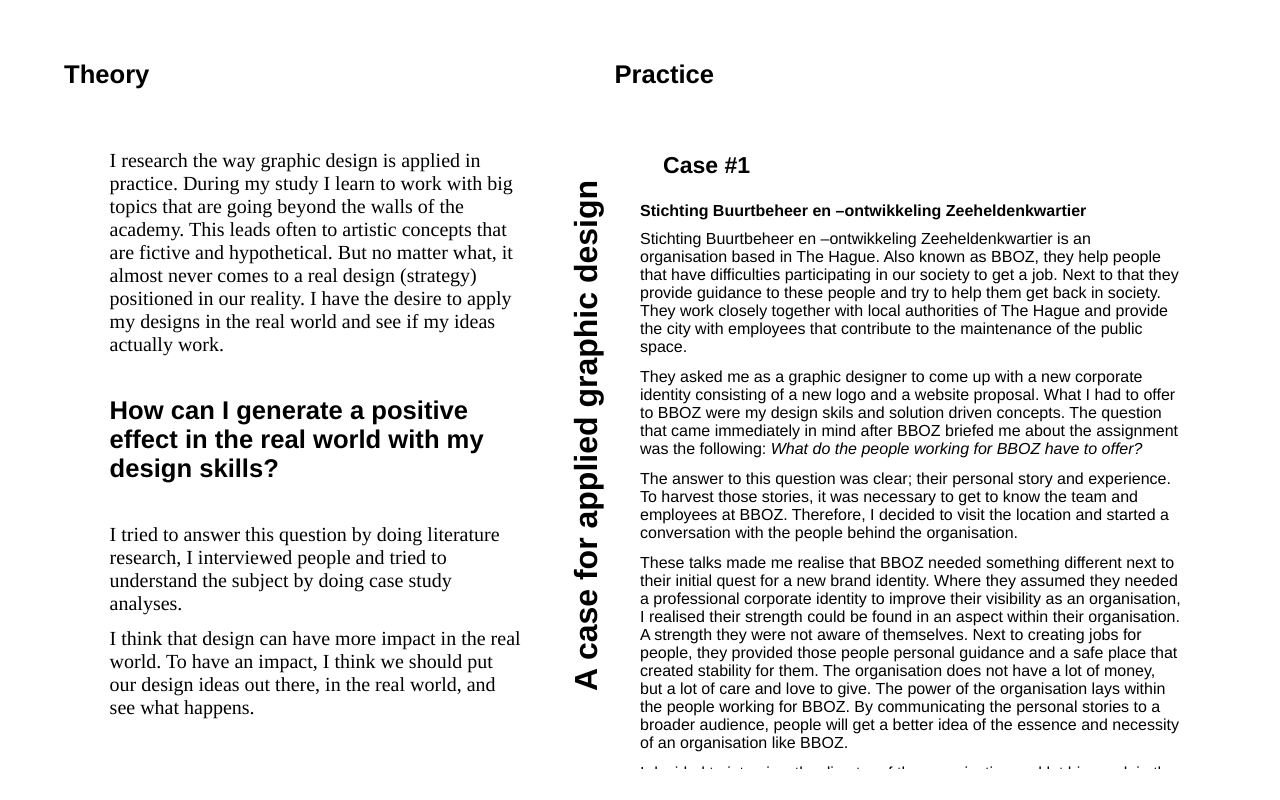
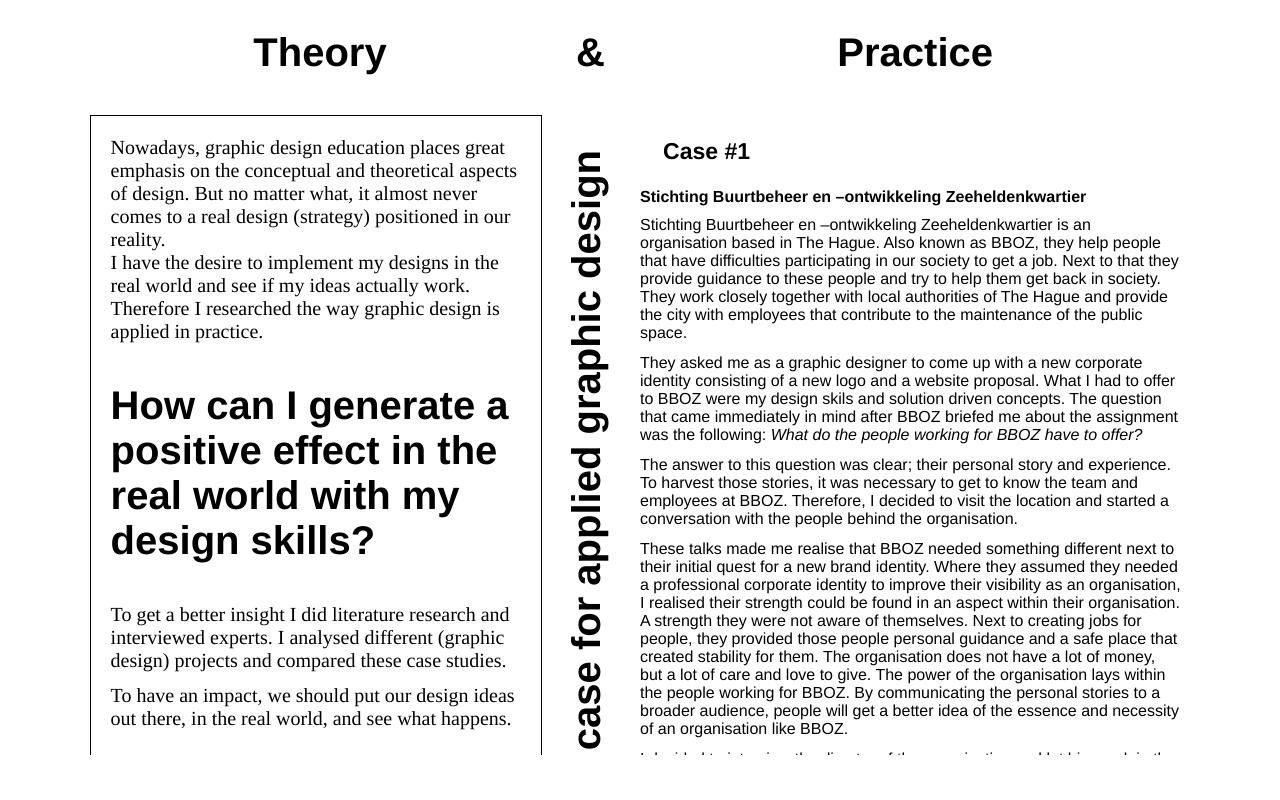
Before and after one commit to kabk/go-theses-18-lin-ven, a plain HTML site: page index.html in a window 1280 px wide. Drawn offline with Linux system fonts and the light colour scheme; a script that the page names is missing.

Commit message:
Working split + typo titles

```diff
--- a/css/main.css
+++ b/css/main.css
@@ -8,6 +8,7 @@
 }
 
 body {
+
     background: white;
     margin: 0;
     padding: 0;
@@ -36,28 +37,12 @@ font-size:20px;
 
 }
 
-h1 {
-
-/*    color:black;
-    width: 100vh;
-    position:fixed;
-    bottom: -15pt; left: 5%;
-    font-size: 2.5vw;
-    line-height: 15pt;
-    text-align: right;
-    padding-right: 15vh;
-    transform: rotate(-90deg);
-    transform-origin: left top 0;
-    -webkit-box-sizing: border-box;
-    -moz-box-sizing: border-box;
-    box-sizing: border-box;*/
-}
 
 h2 {
     /*font-family: Garamond, Baskerville, "Baskerville Old Face", "Hoefler Text", "Times New Roman", serif;*/
-    font-size: 2vw;
+    font-size: 40px;
     height:100%;
-    margin-top:10vh;
+    margin-top:30px;
     margin-bottom: 5vh;
 }
 
@@ -108,7 +93,8 @@ th {
     text-align: left;
 }
 
-.quote  {
+
+.quote {
     font-style:italic;
 }
 
@@ -128,11 +114,15 @@ img:hover {
     -webkit-filter: grayscale(0);
 }
 
+/*MENU*/
 
 #menu ul {
     display: none;
 }
 
+#menu h2{
+    text-align:center;
+}
 #menu h2:hover{
     color:grey;
     cursor: pointer;
@@ -154,35 +144,21 @@ color:grey;
 
 }
 
+/*CONTENT*/
+
 #wrapper_intro {
     width: 90vw;
     margin-top: 0;
-    /*otherwise 100vh at the bottom too*/
     margin-left: auto;
     margin-right: auto;
 }
 
 
-
-.image_title_index{
-    width:120%;
-    margin-left:12vw;
-}
-
 .abstract{
     padding:20px;
-    margin-bottom:10vh;
-  /*  background-color: rgba(255,153,153,0.3);*/
-    filter: gray; /* IE5+ */
-    -webkit-filter: grayscale(1); /* Webkit Nightlies & Chrome Canary */
-    -webkit-transition: all .4s ease-in-out;
+    border:solid 1px;
+    margin-bottom: 2vh;
 }
-
-.abstract:hover {
-    filter: none;
-    -webkit-filter: grayscale(0);
-}
-
 
 .abstract h2{
     margin-top:5vh;
@@ -192,24 +168,24 @@ color:grey;
 
 .panels {
     width:90vw;
+    height:95vh;
     margin:0;
     display: flex;
     overflow: hidden;
-
 }
 
 .panel-container {
     zoom: 1;
     float: left;
-/*    height: 100%;*/
+        height: 100%;
     width:50vw;
 
 }
 
 .panel-label {
     float: left;
-    margin-top: -20px;
     width: 100%;
+/*  */
 }
 
 .panel-scrolling-container {
@@ -219,7 +195,8 @@ color:grey;
     height: 80vh;
     width: 100%;
     position:relative;
-    overflow: auto;
+/*     overflow: auto;*/
+
 }
 
 .panel-scrolling-container img, video {
@@ -233,6 +210,7 @@ color:grey;
 
 .panel-scrolling-area {
     height: 100%;
+    overflow:auto;
 }
 
 
@@ -240,6 +218,7 @@ color:grey;
 /*    position: relative;*/
     widows: 60%;
     width: calc(100% - 60px);
+     overflow-y: auto;
 }
 
 
@@ -256,9 +235,9 @@ color:grey;
 
 .panes-separator h1{
     width: 100vh;
-    position:fixed;
-    bottom: -10vh;
-    font-size: 2.5vw;
+    position:relative;
+    bottom: 5vh;
+    font-size: 5vh;
     line-height: 15pt;
     text-align: right;
     padding-right: 15vh;
@@ -268,6 +247,9 @@ color:grey;
     -moz-box-sizing: border-box;
     box-sizing: border-box;
 }
+
+
+
 
 .right-pane {
     width:40vw;
--- a/index.html
+++ b/index.html
@@ -6,7 +6,7 @@
 <head>
 
 	<title>Lin Ven</title>
-	<meta property="og:image" content="still.jpg" />
+	<!-- <meta property="og:image" content="still.jpg" /> -->
 	<meta charset="utf8"/>
 	<script type="text/javascript" src="scripts/jquery.min.js"></script>
 
@@ -27,13 +27,7 @@
 		$( document ).ready( initPage );
 	</script>
 
-	<script>
-	Split(['#theory', '#action'], {
-    sizes: [25, 75],
-    minSize: 200
-	});</script>
-
-	 <script src="https://cdn.rawgit.com/lingtalfi/simpledrag/master/simpledrag.js"></script>
+	<script src="https://cdn.rawgit.com/lingtalfi/simpledrag/master/simpledrag.js"></script>
 
 	<link rel="stylesheet" type="text/css" href="css/main.css"/>
 
@@ -78,15 +72,17 @@
 
 						<div class="abstract">
 
-							<p style="margin-bottom:0">I research the way graphic design is applied in practice. During my study I learn to work with big topics that are going beyond the walls of the academy. This leads often to artistic concepts that are fictive and hypothetical. But no matter what, it almost never comes to a real design (strategy) positioned in our reality. I have the desire to apply my designs in the real world and see if my ideas actually work.</p>
+							<p style="margin-bottom:0">Nowadays, graphic design education places great emphasis on the conceptual and theoretical aspects of design. But no matter what, it almost never comes to a real design (strategy) positioned in our reality. <br>I have the desire to implement my designs in the real world and see if my ideas actually work. Therefore I researched the way graphic design is applied in practice. </p>
 
 							<h2>How can I generate a positive effect in the real world with my design skills? </h2>
 
-							<p>I tried to answer this question by doing literature research, I interviewed people and tried to understand the subject by doing  case study analyses.</p>
+							<p>To get a better insight I did literature research and interviewed experts. I analysed different (graphic design) projects and compared these case studies.</p>
 
-							<p>I think that design can have more impact in the real world. To have an impact, I think we should put our design ideas out there, in the real world, and see what happens. </p>
+							<p>To have an impact, we should put our design ideas out there, in the real world, and see what happens.</p>
 
 						</div>
+
+						<hr>
 
 						<p>While watching the movie Waking Life I came across a scene that inspired me to write this thesis. In this specific scene you see a group of young guys wandering around a city. They have a long talk about very complicated and substantial matter. It is hard to follow what they are actually talking about and it gives the viewer the feeling they are highly intellectual and very well informed about complicated matter. All of a sudden an old man attracts their attention. The man is sitting in a 3-meter high pole. The guys look up and ask the man how and why he ended up there. The man answers he is not exactly sure how he ended up on this pole. There is a moment of silence after which the guys ask the man if they could help him getting down again. The man looks confused but answers that he’s actually doing fine high up in the pole. The guys don’t understand the man’s choice but decide to continue walking. The following monologue follows:
 						</p>
@@ -200,6 +196,8 @@
 		</div>
 
 <div class="panes-separator" id="panes-separator">
+
+<h2>&</h2>
 <h1>A case for applied graphic design</h1>
 </div>
 
```
